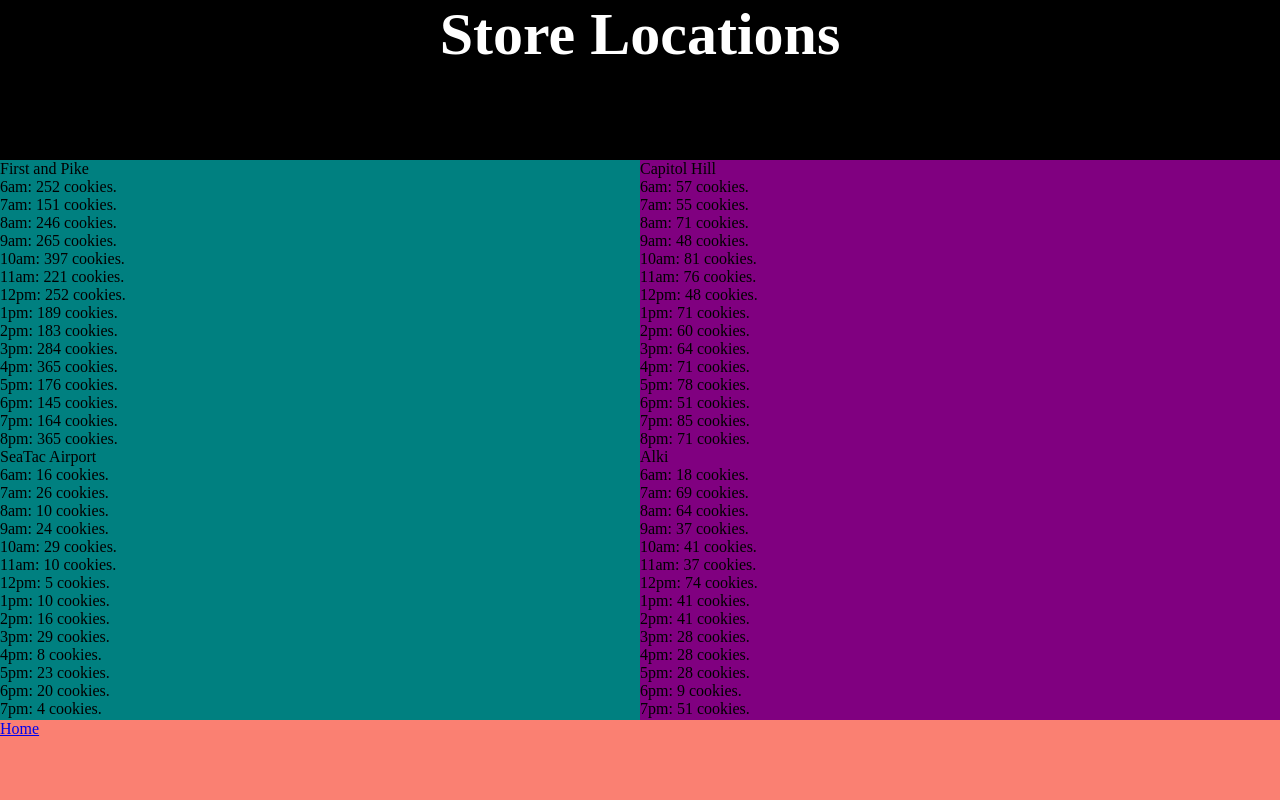
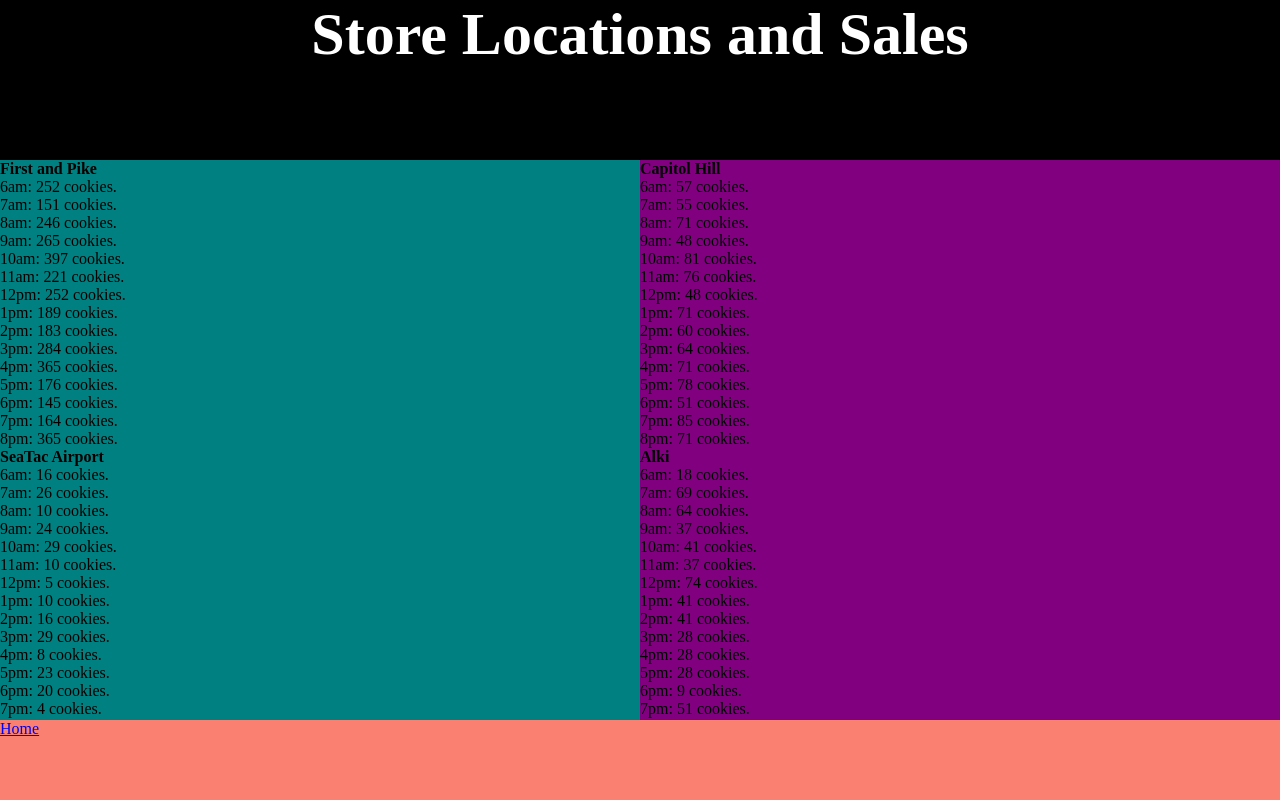
Before and after one commit to justin98366/object-dom-project, a plain HTML site: page sales.html in a window 1280 px wide. Drawn offline with Linux system fonts and the light colour scheme.

Commit message:
made small changes

```diff
--- a/sales.html
+++ b/sales.html
@@ -1,26 +1,26 @@
 <!DOCTYPE html>
 <html>
   <head>
-    <title> Hello World</title>
+    <title> Salmon Cookies</title>
   </head>
   <body>
     <div id="top-half">
-    <h1 id="title">Store Locations</h1>
+    <h1 id="title"><b>Store Locations and Sales</b></h1>
     </div>
 
     <div id="bottom-left">
       <div id="firsthalf">
-        <ul id="andPike">First and Pike</ul>
+        <ul id="andPike"><b>First and Pike</b></ul>
 
-        <ul id="seaTac">SeaTac Airport</ul>
-        <ul id="seattleCenter">Seattle Center</ul>
+        <ul id="seaTac"><b>SeaTac Airport</b></ul>
+        <ul id="seattleCenter"><b>Seattle Center</b></ul>
       </div>
     </div>
 
     <div id="bottom-right">
       <div id="secondhalf">
-        <ul id="capitolHill">Capitol Hill</ul>
-        <ul id="alki">Alki</ul>
+        <ul id="capitolHill"><b>Capitol Hill</b></ul>
+        <ul id="alki"><b>Alki</b></ul>
       </div>
     </div>
 
```
Also changed, not shown: index.html (+0 -14 lines).
